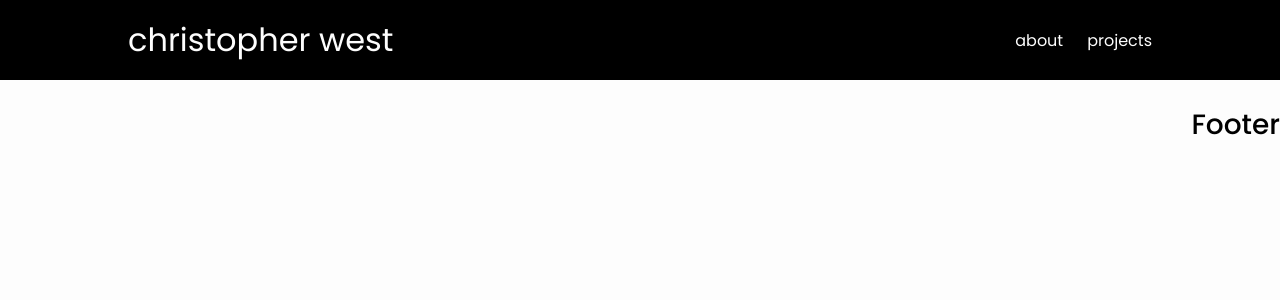
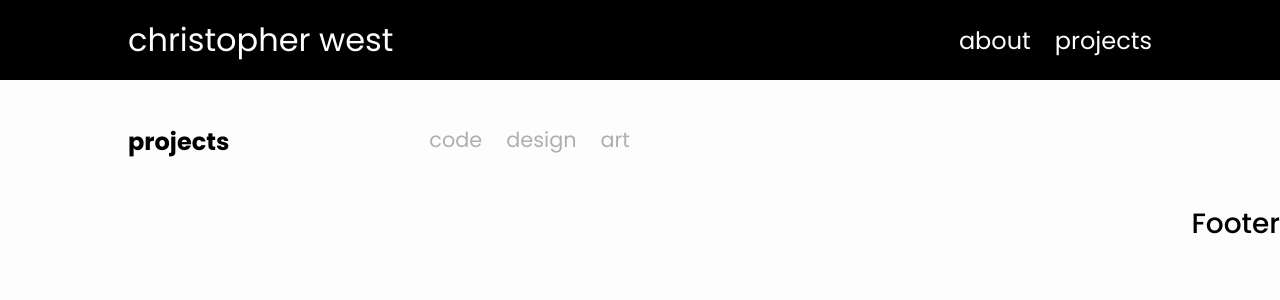
Before and after one commit to cwest9400/frontend-fullstack-portfolio, a React (Create React App) app: page /projects in a window 1280 px wide. Shown: the top 300 px of the page. Built offline with nearby package versions, Linux system fonts and the light colour scheme; no server answers.

Commit message:
added projects header

```diff
--- a/src/App.js
+++ b/src/App.js
@@ -1,11 +1,10 @@
-
-
 
 //IMPORT COMPONENTS
 import Header from "./components/Header"
 import Footer from "./components/Footer"
 import { Route, Routes } from "react-router-dom"
 import React from 'react';
+import ProjectHeader from "./components/ProjectHeader";
 //IMPORT PAGES
 import Home from "./pages/Home"
 import About from "./pages/About"
@@ -25,7 +24,7 @@ function App() {
       {/* <Route path ="/projects" element={<Projects URL={URL} />}/>
       <Route path ="/about" element={<About URL={URL} />}/> */}
     </Routes>
-    <Projects />
+    <ProjectHeader />
     <Footer />
     </div>
   );
--- /dev/null
+++ b/src/components/ProjectHeader.js
@@ -0,0 +1,21 @@
+import Projects from "../pages/Projects"
+function ProjectHeader (props) {
+    return (
+        <div>
+        <nav className="nav-project-header">
+
+                <div>
+            <h2>projects</h2>
+            </div>
+            <div className="project-links">
+            <p>code</p>
+            <p>design</p>
+            <p>art</p>
+            </div>
+
+        </nav>
+        <Projects />
+        </div>
+    )
+}
+export default ProjectHeader
--- a/src/pages/Projects.js
+++ b/src/pages/Projects.js
@@ -1,5 +1,4 @@
 import React, { useState, useEffect } from "react"
-// import "../style/projects.css"
 
 function Projects(props) {
     const [projects, setProjects] = useState([])
@@ -16,7 +15,7 @@ function Projects(props) {
     const loaded = () => {
         return (
             projects.map((project) => (
-                <div className="container" key={project.name}>
+                <div className="project-container" key={project.name}>
 
                         <div className="project-card">
                             <h1>{project.name}</h1>
--- a/src/sass/input.scss
+++ b/src/sass/input.scss
@@ -19,7 +19,7 @@ header {
   .header-links {
     display: flex;
     gap: 24px;
-    font-size: 0.5em;
+    font-size: .75em;
   }
 
   .nav-header {
@@ -97,12 +97,29 @@ a {
       font-size: 2em;
       border-radius: 4px;
     }
+//PROJECT NAV HEADER
+.nav-project-header {
+  display: flex;
+  margin: 0 10% 0 10%;
+  padding-top: 24px;
 
-//PROJECTS
-    .container {
-      display: inline-flex;
 
-      padding: 20px;
+  h2 {
+    padding-right: 200px;
+  }
+
+}
+.project-links {
+  display: flex;
+  gap: 24px;
+}
+
+
+//PROJECTS CONTAINER
+    .project-container {
+      display: flex;
+
+      padding-right: 20px;
 
       /* justify-content: center; */
 
--- a/src/style/output.css
+++ b/src/style/output.css
@@ -14,7 +14,7 @@ header {
 header .header-links {
   display: flex;
   gap: 24px;
-  font-size: 0.5em;
+  font-size: 0.75em;
 }
 header .nav-header {
   display: flex;
@@ -86,9 +86,23 @@ p {
   border-radius: 4px;
 }
 
-.container {
-  display: inline-flex;
-  padding: 20px;
+.nav-project-header {
+  display: flex;
+  margin: 0 10% 0 10%;
+  padding-top: 24px;
+}
+.nav-project-header h2 {
+  padding-right: 200px;
+}
+
+.project-links {
+  display: flex;
+  gap: 24px;
+}
+
+.project-container {
+  display: flex;
+  padding-right: 20px;
   /* justify-content: center; */
 }
 
```
Also changed, not shown: 1 other file (tests, documents, lock files or other folders).
